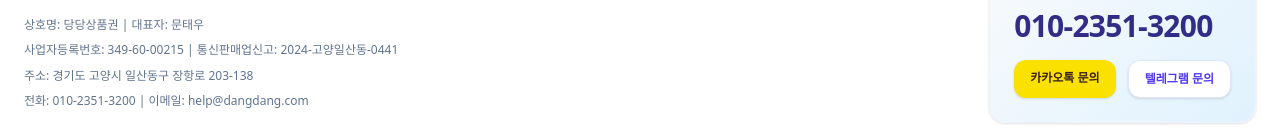
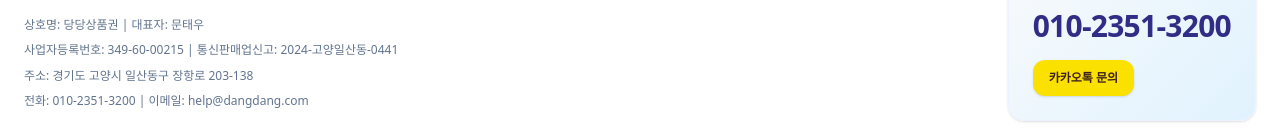
Before and after one commit to seiKKim/ticketjang-, a Next.js app: page / in a window 1280 px wide. Shown: the part 2733-2869 px from the top of the page. Built offline with nearby package versions, Linux system fonts and the light colour scheme; no server answers; the database is empty.

Commit message:
Remove Telegram inquiry button

```diff
--- a/src/components/Footer.tsx
+++ b/src/components/Footer.tsx
@@ -56,9 +56,6 @@ export function Footer() {
                 >
                   카카오톡 문의
                 </a>
-                <button className="bg-white text-indigo-600 border border-indigo-100 text-xs font-bold px-4 py-2.5 rounded-xl hover:bg-slate-50 transition-colors shadow-sm">
-                  텔레그램 문의
-                </button>
               </div>
             </div>
             <p className="text-slate-400 text-[11px]">
```
